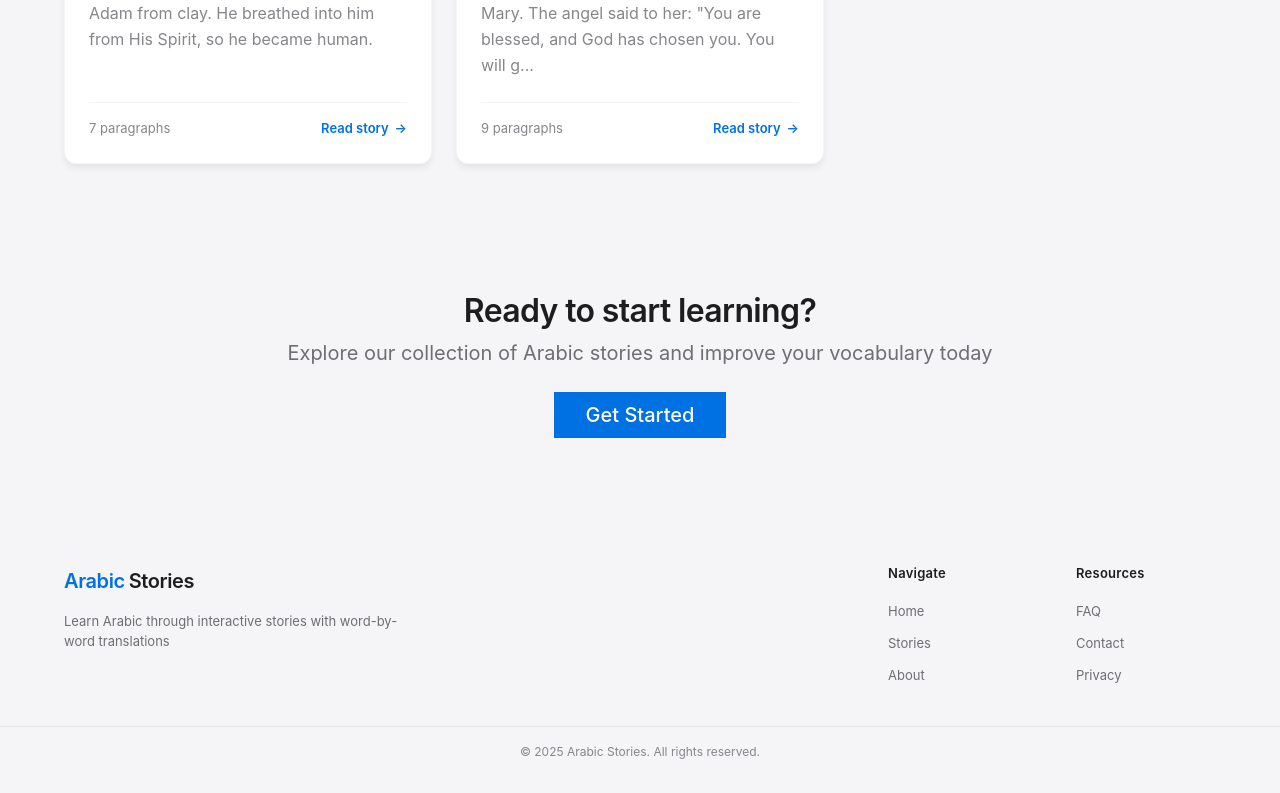
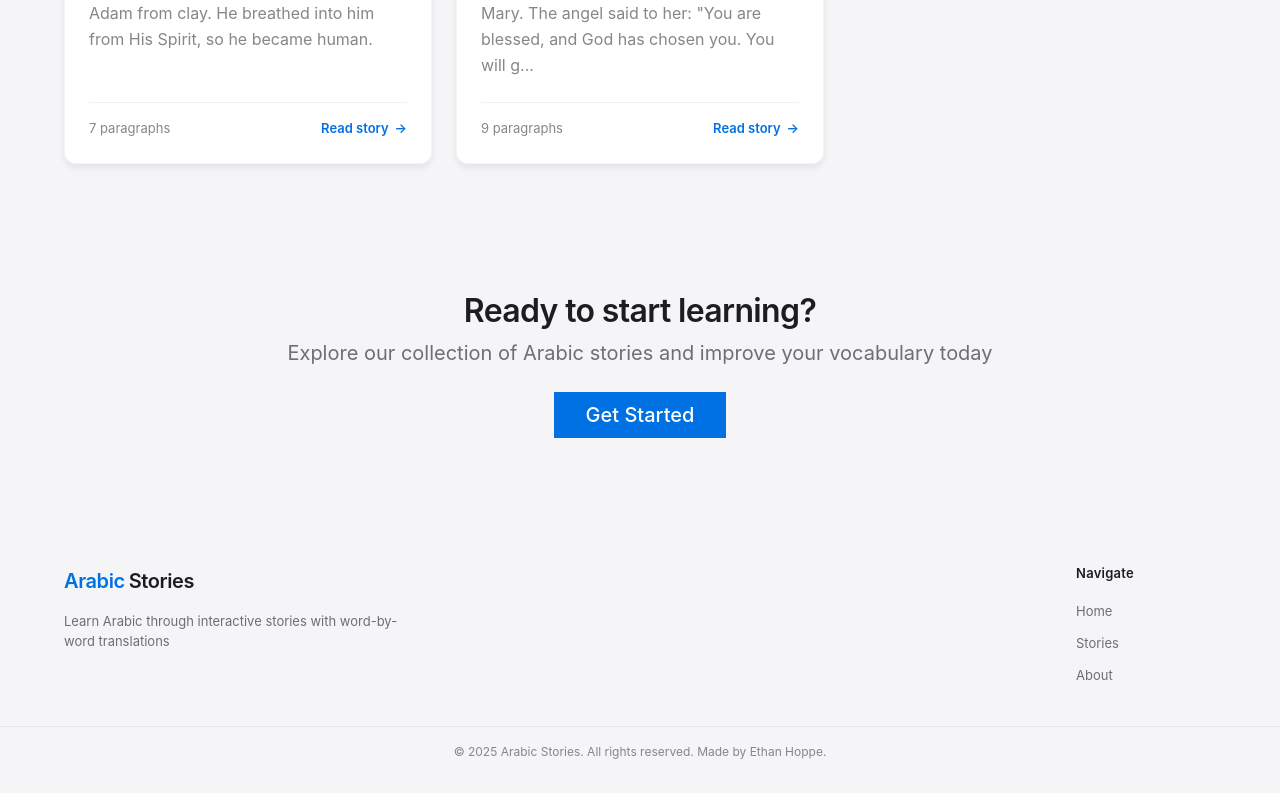
Before and after one commit to hopppe/arabic-stories, a Next.js app: page / in a window 1280 px wide. Shown: the part 1597-2390 px from the top of the page. Built offline with nearby package versions, Linux system fonts and the light colour scheme.

Commit message:
got rid of resourses and claimed ownership

```diff
--- a/src/components/Layout.tsx
+++ b/src/components/Layout.tsx
@@ -49,20 +49,12 @@ export const Layout: React.FC<LayoutProps> = ({
                 <li><a href="/about">About</a></li>
               </ul>
             </div>
-            <div className={styles.footerLinkColumn}>
-              <h3 className={styles.footerLinkHeading}>Resources</h3>
-              <ul className={styles.footerLinkList}>
-                <li><a href="/faq">FAQ</a></li>
-                <li><a href="/contact">Contact</a></li>
-                <li><a href="/privacy">Privacy</a></li>
-              </ul>
-            </div>
           </div>
         </div>
         <div className={styles.footerBottom}>
           <div className={styles.footerBottomContainer}>
             <p className={styles.copyright}>
-              &copy; {new Date().getFullYear()} Arabic Stories. All rights reserved.
+              &copy; {new Date().getFullYear()} Arabic Stories. All rights reserved. Made by Ethan Hoppe.
             </p>
           </div>
         </div>
```
